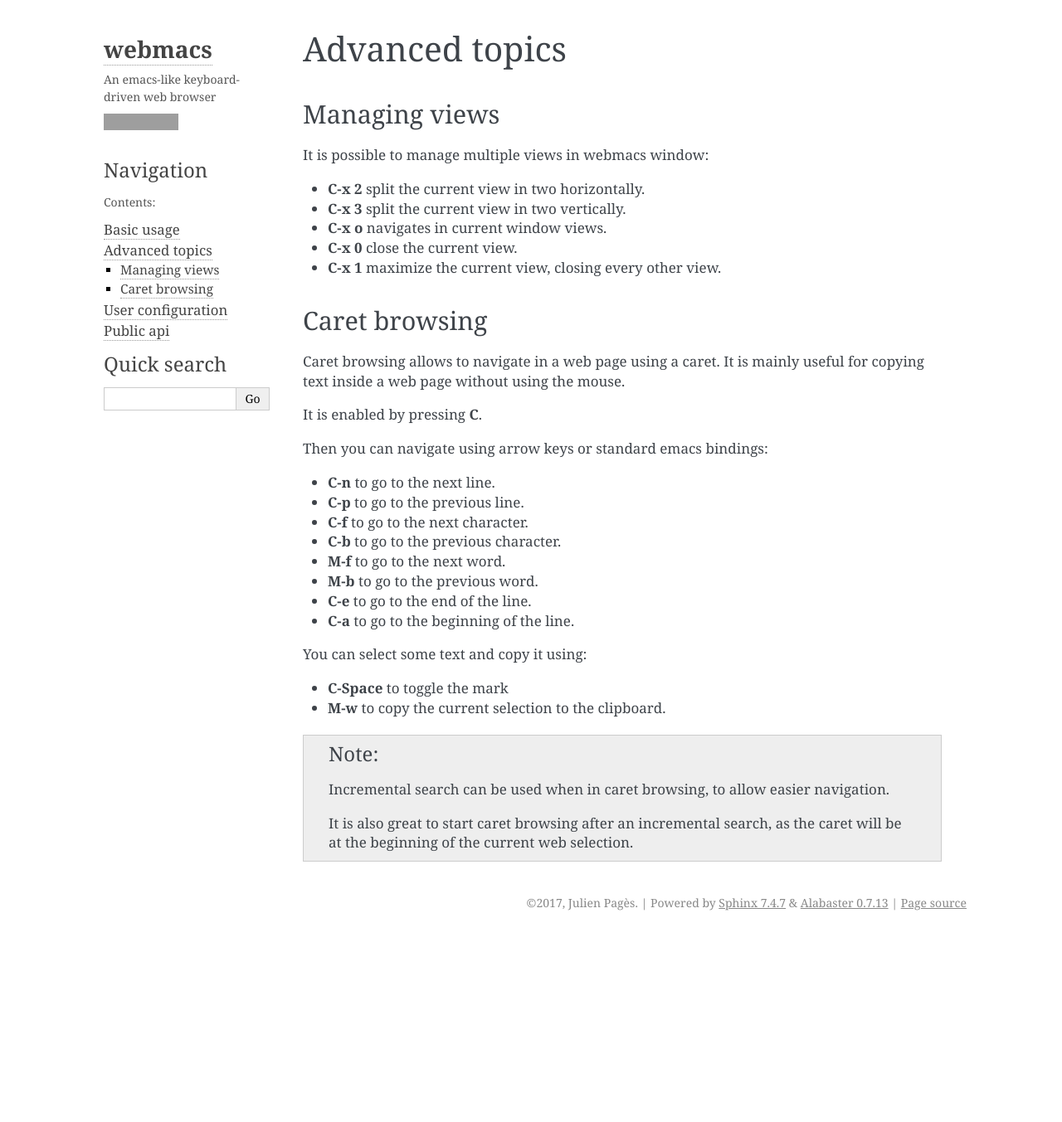
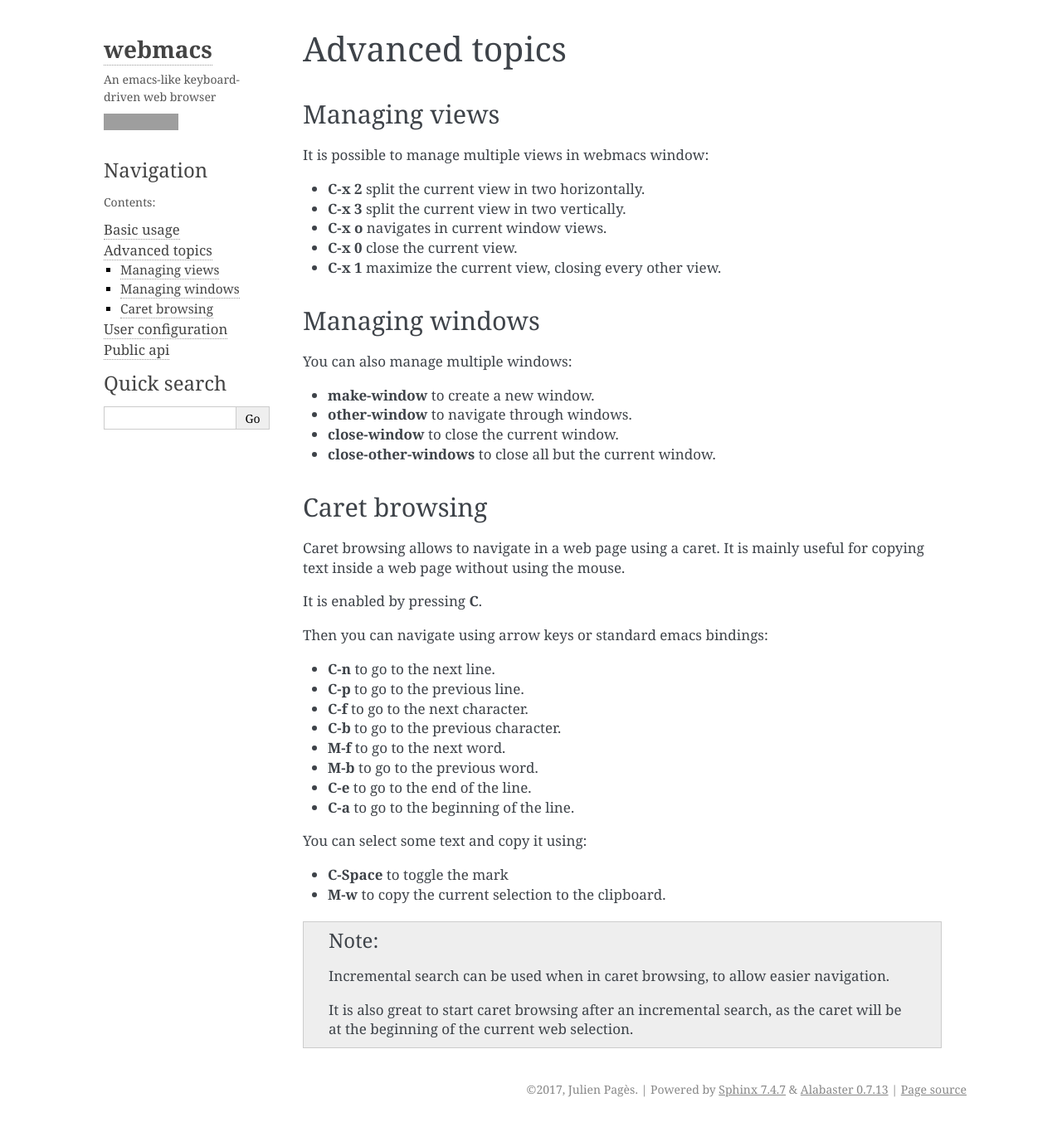
Before and after one commit to parkouss/webmacs, a Sphinx documentation site: the page built from docs/advanced_topics.rst, in a window 1280 px wide. Shown: the whole page at 83% size. Built offline with Sphinx 7.4.7, drawn with Linux system fonts in a browser that asks for light colours; pages that are not in the unit, such as notebooks, are missing from menus; before the commit the page ends 1128 px from its top, so only the background shows below that; grey boxes are pictures that could not be loaded.

Commit message:
[doc] add doc about windows management

```diff
--- a/docs/advanced_topics.rst
+++ b/docs/advanced_topics.rst
@@ -13,6 +13,18 @@
 - :key:`C-x o` navigates in current window views.
 - :key:`C-x 0` close the current view.
 - :key:`C-x 1` maximize the current view, closing every other view.
+
+
+Managing windows
+****************
+
+You can also manage multiple windows:
+
+
+- :cmd:`make-window` to create a new window.
+- :cmd:`other-window` to navigate through windows.
+- :cmd:`close-window` to close the current window.
+- :cmd:`close-other-windows` to close all but the current window.
 
 
 Caret browsing
```
